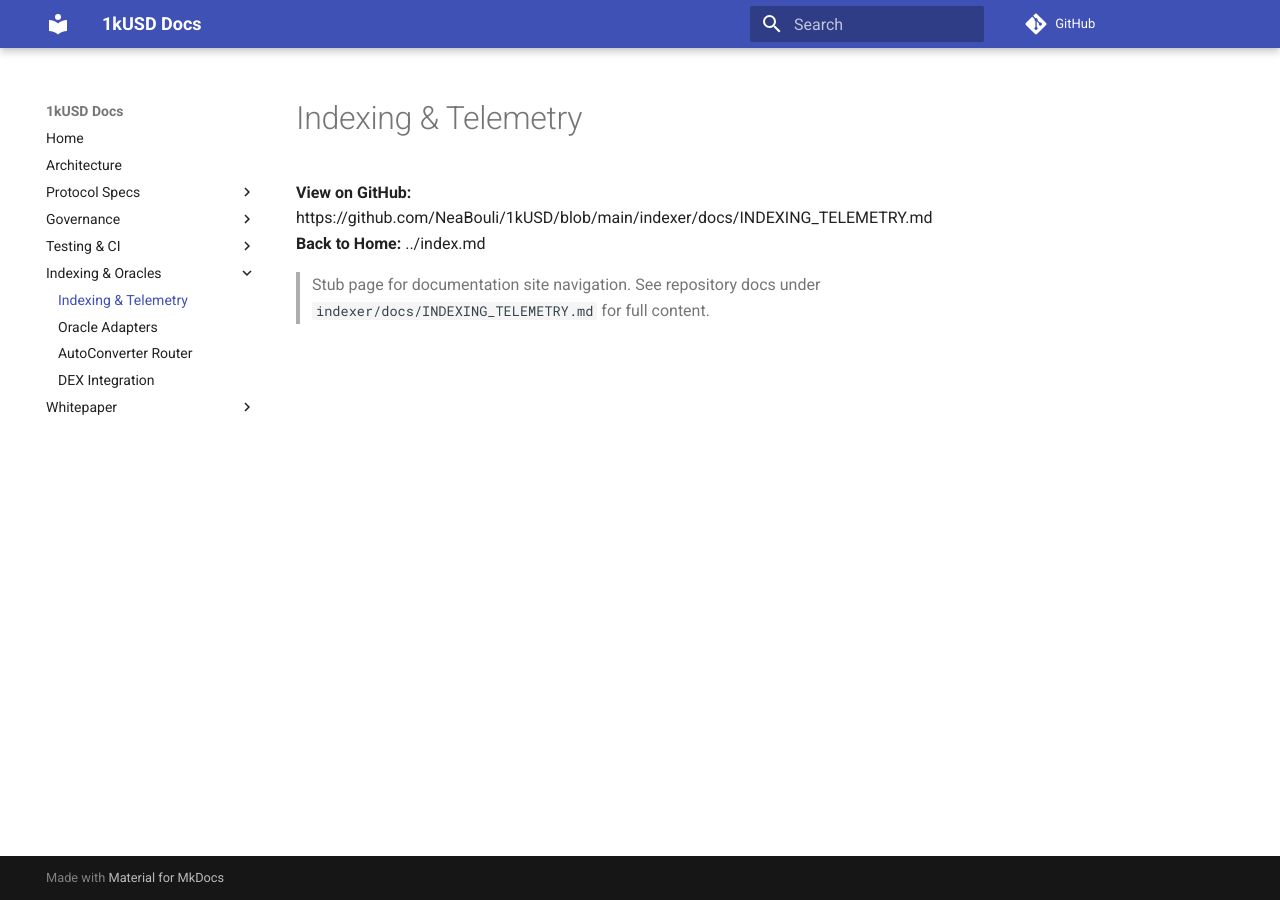
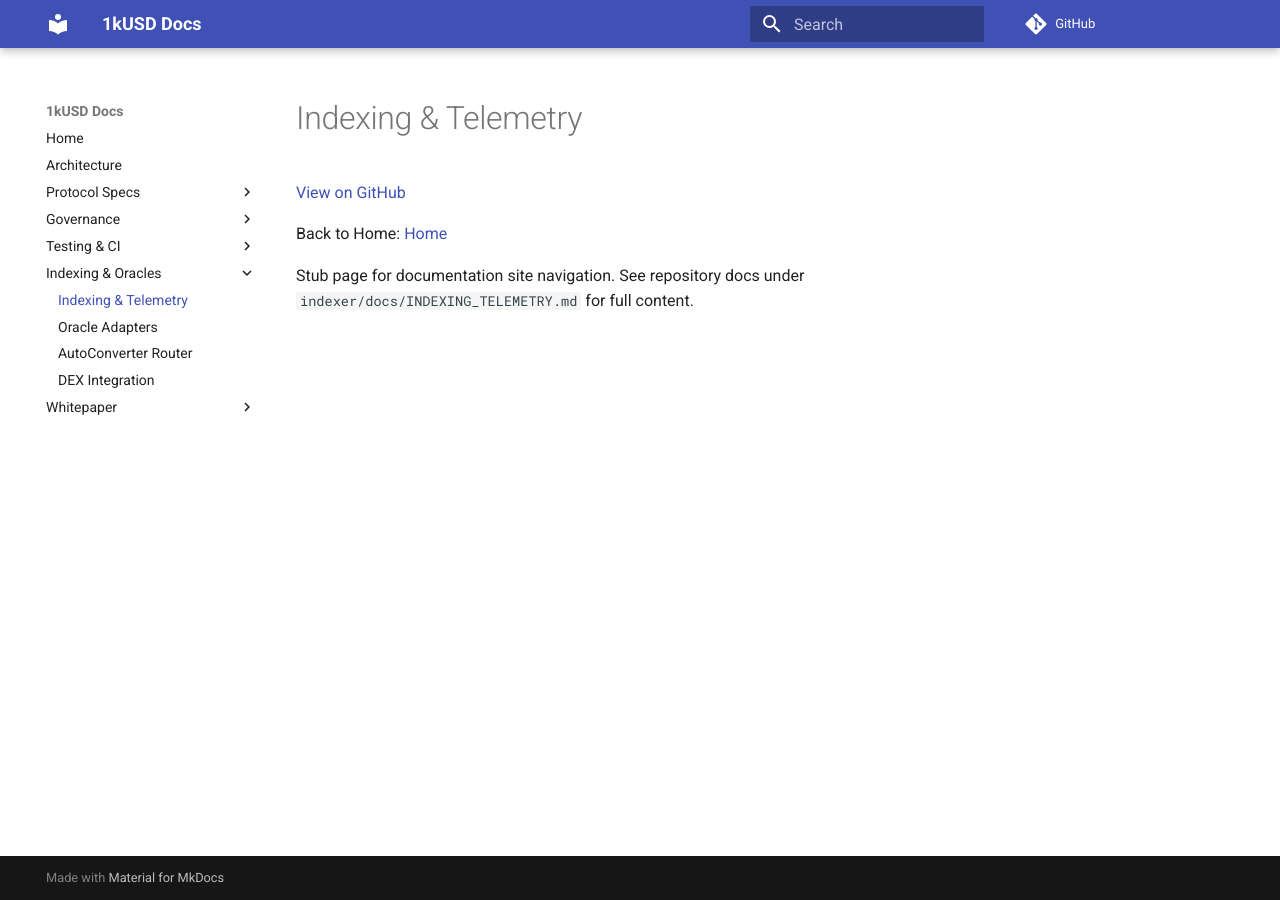
Before and after one commit to NeaBouli/1kUSD, an MkDocs documentation site: the page built from docs/indexer/INDEXING_TELEMETRY.md, in a window 1280 px wide. Built offline with MkDocs 1.6.1 and Material for MkDocs 9.7.7, drawn with Linux system fonts in a browser that asks for light colours; comment, search, counter and statistics services are not loaded.

Commit message:
docs(site): force clickable links + Back-to-Home on converter/indexer stubs

```diff
--- a/docs/indexer/INDEXING_TELEMETRY.md
+++ b/docs/indexer/INDEXING_TELEMETRY.md
@@ -1,7 +1,7 @@
 # Indexing & Telemetry
 
-**View on GitHub:** https://github.com/NeaBouli/1kUSD/blob/main/indexer/docs/INDEXING_TELEMETRY.md
-**Back to Home:** ../index.md
+[View on GitHub](https://github.com/NeaBouli/1kUSD/blob/main/indexer/docs/INDEXING_TELEMETRY.md)
 
-> Stub page for documentation site navigation.
-> See repository docs under `indexer/docs/INDEXING_TELEMETRY.md` for full content.
+Back to Home: [Home](../index.md)
+
+Stub page for documentation site navigation. See repository docs under `indexer/docs/INDEXING_TELEMETRY.md` for full content.
```
Also changed, not shown: docs/converter/AUTOCONVERTER_ROUTER.md (+4 -2 lines).
